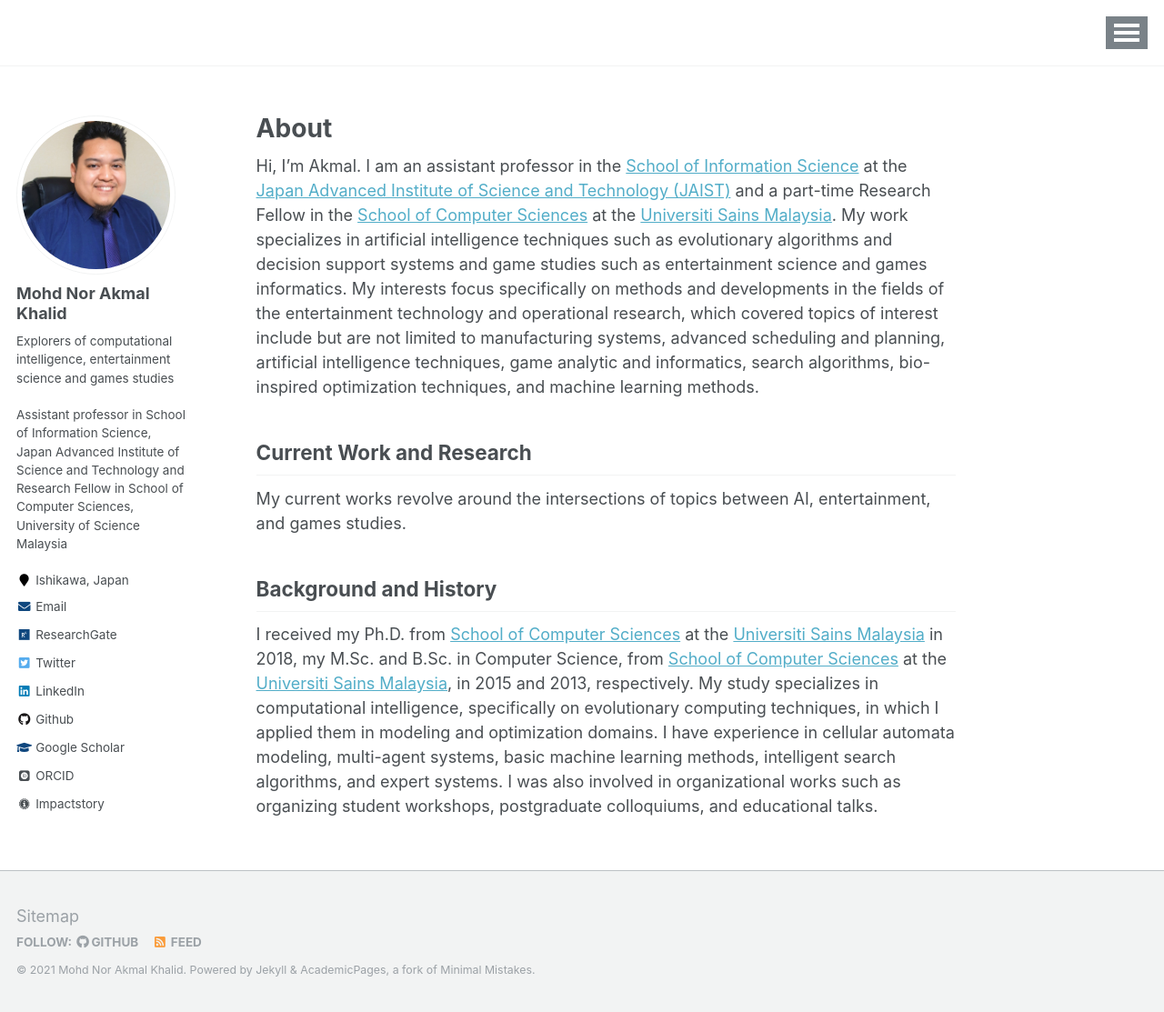
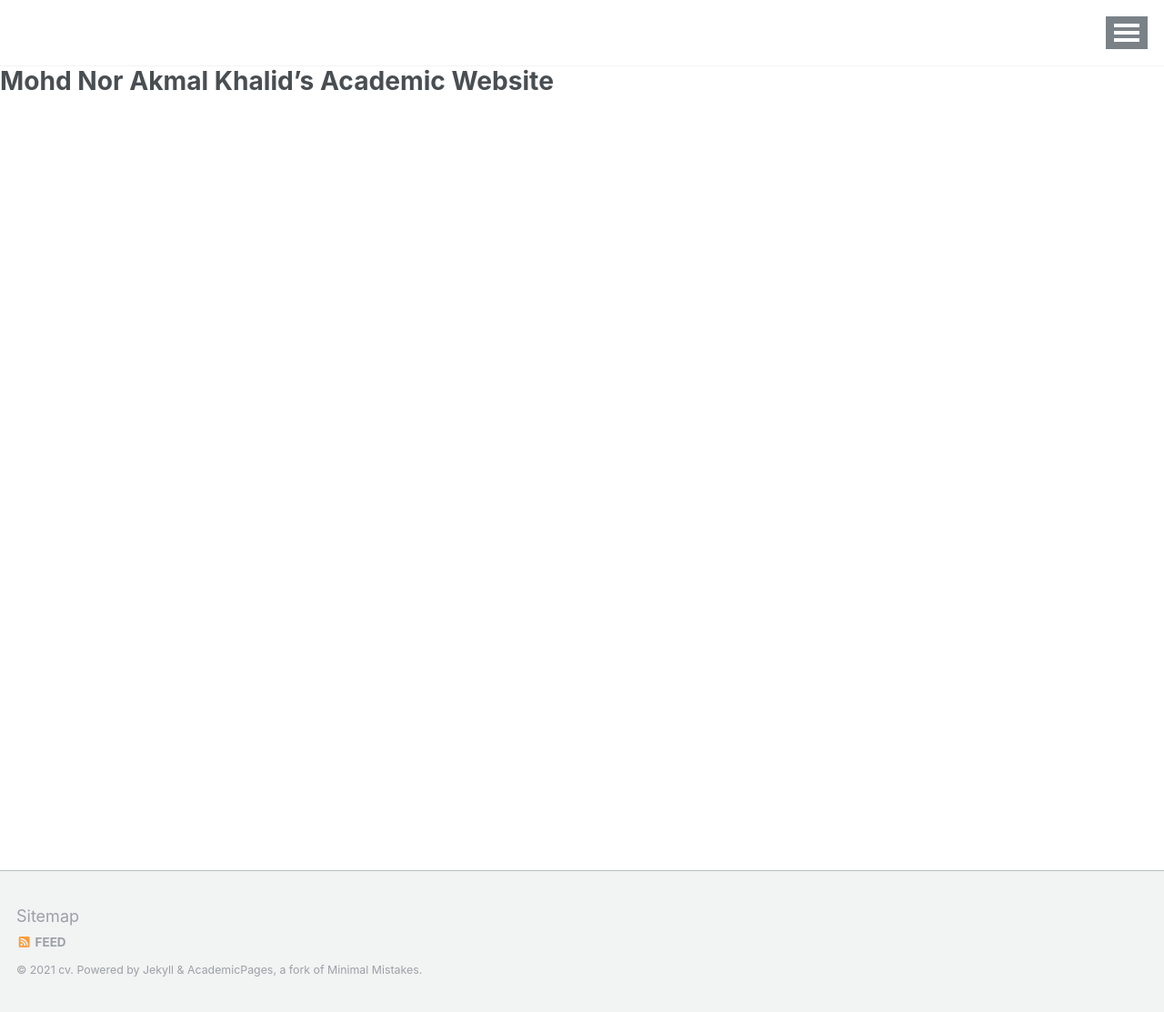
Before and after one commit to akmalkhalid/cv, a Jekyll site: the page built from README.md, in a window 1280 px wide and 1113 px high. Shown: the whole window at 91% size. Built offline with Jekyll 4.4.1, drawn with Linux system fonts in a browser that asks for light colours; some web fonts are replaced; our own code applies the rules of GitHub Pages for plain Markdown files.

Commit message:
Update _config.yml

```diff
--- a/_config.yml
+++ b/_config.yml
@@ -5,8 +5,8 @@
 # For technical reasons, this file is *NOT* reloaded automatically when you use
 # `jekyll serve`. If you change this file, please restart the server process.
 
-# theme                    : "minimal-mistakes-jekyll"
-remote_theme           : "mmistakes/minimal-mistakes@4.23.0"
+ theme                   : "minimal-mistakes-jekyll"
+# remote_theme           : "mmistakes/minimal-mistakes@4.23.0"
 minimal_mistakes_skin    : "aqua" # "default", "air", "aqua", "contrast", "dark", "dirt", "neon", "mint", "plum", "sunrise"
 
 # Site Settings
```
